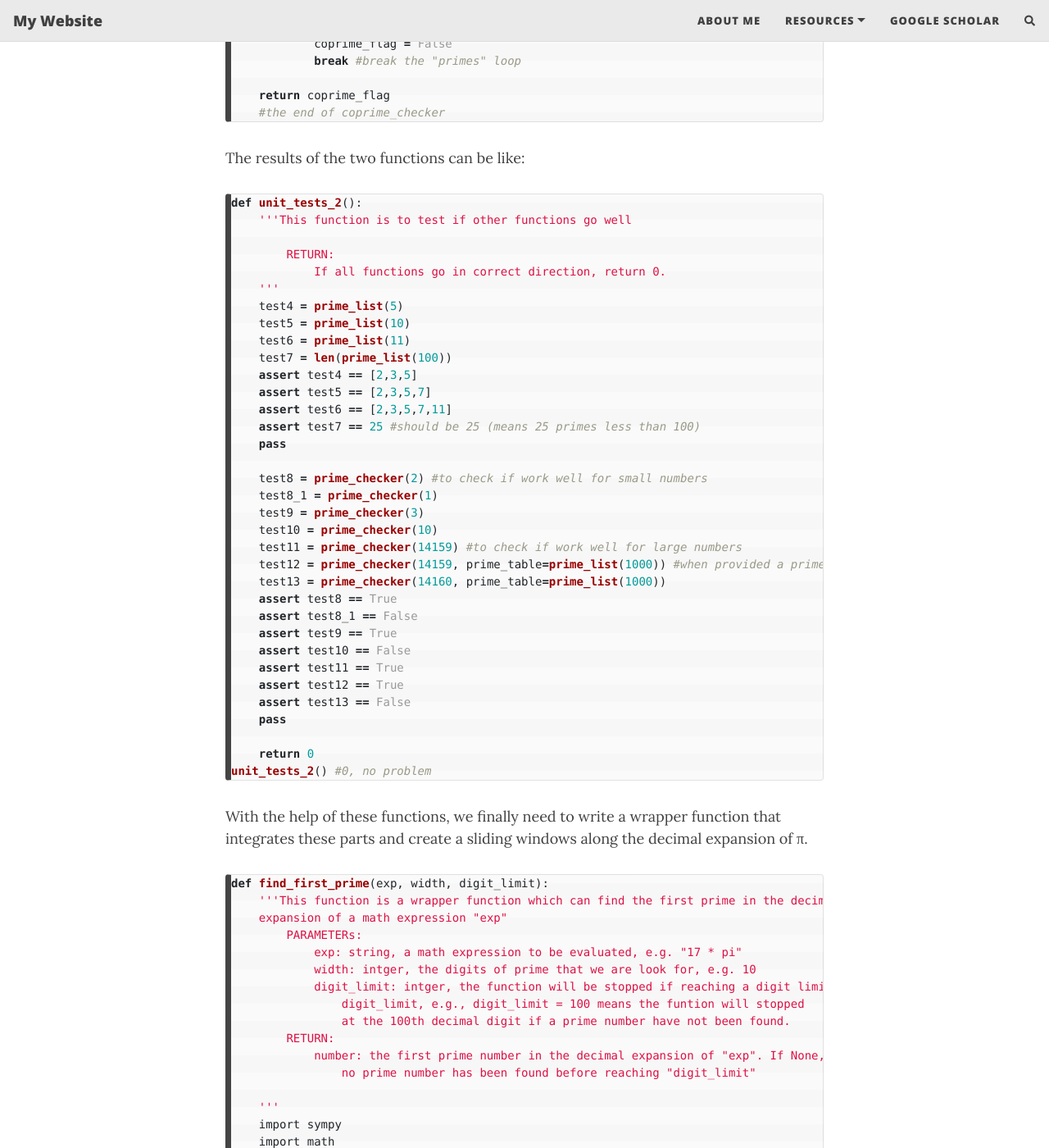
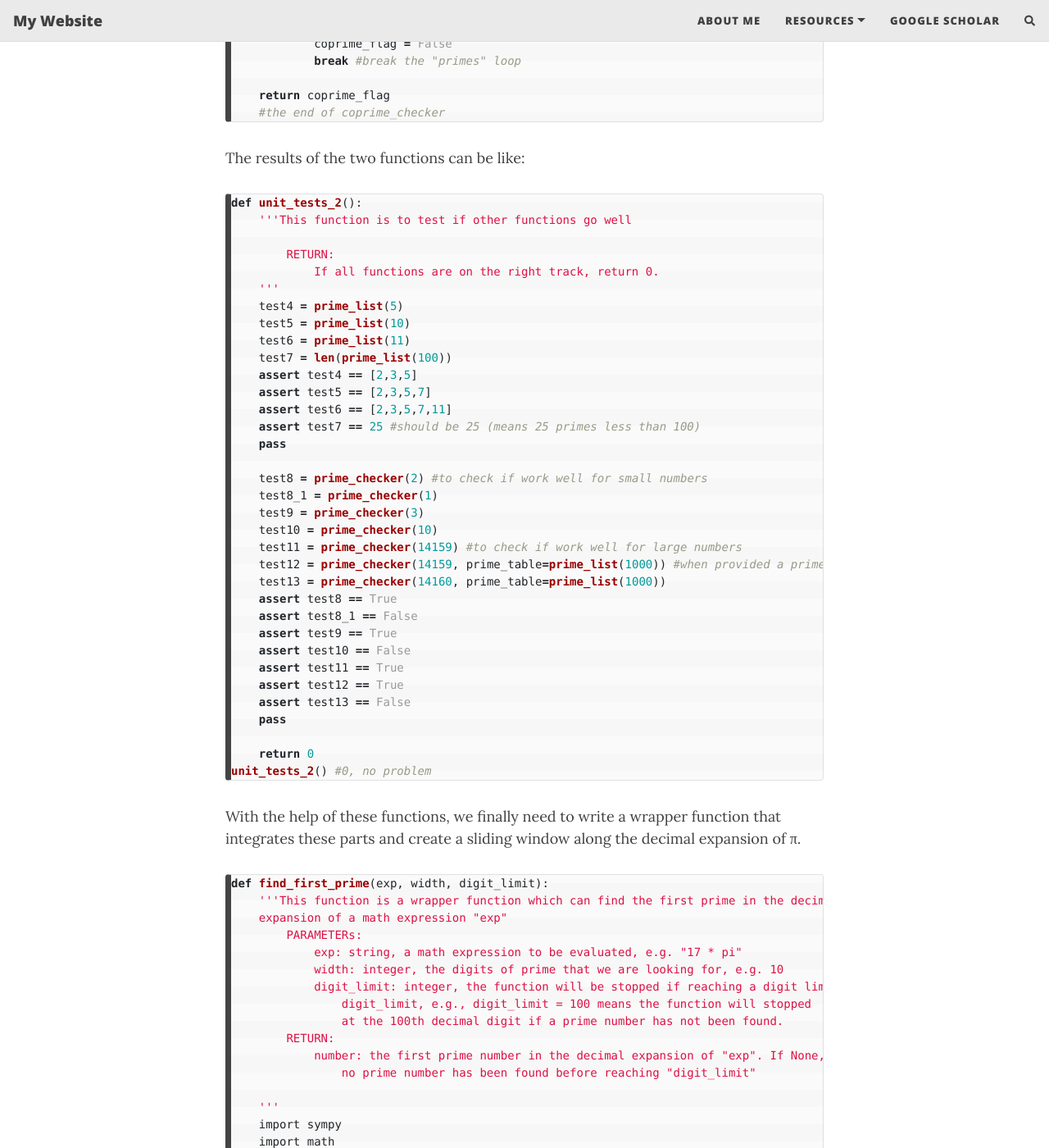
Before and after one commit to Lujun995/lujun995.github.io, a Jekyll site: the page built from _posts/2021-09-18-Google-recruitment-puzzle.md, in a window 1280 px wide and 1400 px high, scrolled down 3723 px. Shown: the whole window at 82% size. Built offline with Jekyll 4.4.1, drawn with Linux system fonts in a browser that asks for light colours; nearby versions of some CDN libraries; formulas are drawn with MathJax 3; comment, search, counter and statistics services are not loaded; some of the changed text lies outside the part shown.

Commit message:
Update my blog

```diff
--- a/_posts/2021-09-18-Google-recruitment-puzzle.md
+++ b/_posts/2021-09-18-Google-recruitment-puzzle.md
@@ -47,14 +47,14 @@ def value_generator(exp, digits):
     return(value)
 {% endhighlight %}
 
-With `sympy`, we can evaluate the value of a mathmatical expression to any digit we want:
+With `sympy`, we can evaluate the value of a mathematical expression to any digit we want:
 
 {% highlight python %}
 def unit_tests_1():
     '''This function is to test if other functions go well
 
         RETURN:
-            If all functions go in correct direction, return 0.
+            If all functions are on the right track, return 0.
     '''
     test1 = str(value_generator("pi", 1+2)) #"3.14", 1+2 means 1 digit for integer part and 2 digits for the decimal part.
     test2 = str(value_generator("E", 1+2)) #"2.72"
@@ -96,12 +96,12 @@ def prime_list(limit):
     return prime_table
 
 def prime_checker(number, prime_table = None):
-    '''This function is to check if a given number is coprime with number in the prime_table. If
-    prime_table is not given, it returns whether the number is prime or nor.
+    '''This function is to check if a given number is coprime with the number in the prime_table. If
+    prime_table is not given, it returns whether the number is prime or not.
         PARAMETER:
             number: an integer required to be checked if prime
             prime_table: a list of primes given to check if the number is co-prime with them.
-            Using this argument with caution: all the element should be prime numbers less
+            Using this argument with caution: all the elements should be prime numbers less
             than "number"
         RETURN:
             flag: boolean, if the number is prime, return TRUE, otherwise FALSE
@@ -143,7 +143,7 @@ def unit_tests_2():
     '''This function is to test if other functions go well
 
         RETURN:
-            If all functions go in correct direction, return 0.
+            If all functions are on the right track, return 0.
     '''
     test4 = prime_list(5)
     test5 = prime_list(10)
@@ -175,7 +175,7 @@ def unit_tests_2():
 unit_tests_2() #0, no problem
 {% endhighlight %}
 
-With the help of these functions, we finally need to write a wrapper function that integrates these parts and create a sliding windows along the decimal expansion of π.
+With the help of these functions, we finally need to write a wrapper function that integrates these parts and create a sliding window along the decimal expansion of π.
 
 {% highlight python %}
 def find_first_prime(exp, width, digit_limit):
@@ -183,10 +183,10 @@ def find_first_prime(exp, width, digit_limit):
     expansion of a math expression "exp"
         PARAMETERs:
             exp: string, a math expression to be evaluated, e.g. "17 * pi"
-            width: intger, the digits of prime that we are look for, e.g. 10
-            digit_limit: intger, the function will be stopped if reaching a digit limit of
-                digit_limit, e.g., digit_limit = 100 means the funtion will stopped
-                at the 100th decimal digit if a prime number have not been found.
+            width: integer, the digits of prime that we are looking for, e.g. 10
+            digit_limit: integer, the function will be stopped if reaching a digit limit of
+                digit_limit, e.g., digit_limit = 100 means the function will stopped
+                at the 100th decimal digit if a prime number has not been found.
         RETURN:
             number: the first prime number in the decimal expansion of "exp". If None, meaning
                 no prime number has been found before reaching "digit_limit"
@@ -221,7 +221,7 @@ def unit_tests_3():
     '''This function is to test if other functions go well
 
         RETURN:
-            If all functions go in correct direction, return 0.
+            If all functions are on the right track, return 0.
     '''
 
     test14 = find_first_prime(exp = "E", width = 1, digit_limit = 5)
```
Also changed, not shown: other parts of _posts/2021-09-18-Google-recruitment-puzzle.md (+2 -2 lines), _posts/2021-09-03-Nim-Game.md (+5 -5 lines), _posts/2021-09-03-Reciprocal-Cycles.md (+2 -2 lines), _posts/2021-09-03-Square-Root-Convergents.md (+4 -4 lines), _posts/2021-10-25-Dashboard.md (+10 -11 lines), archive/2021-10-01-Data-Visualization.md (renamed from _posts/2021-10-01-Data-Visualization.md).
